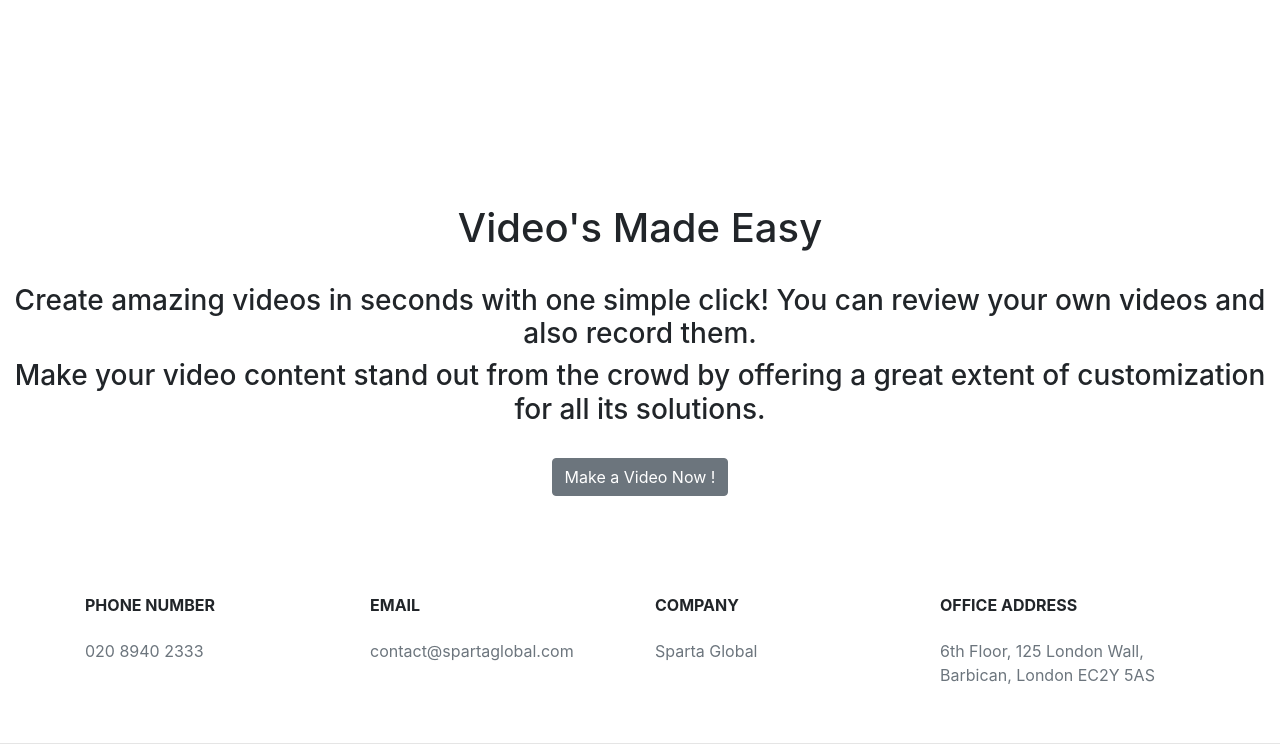
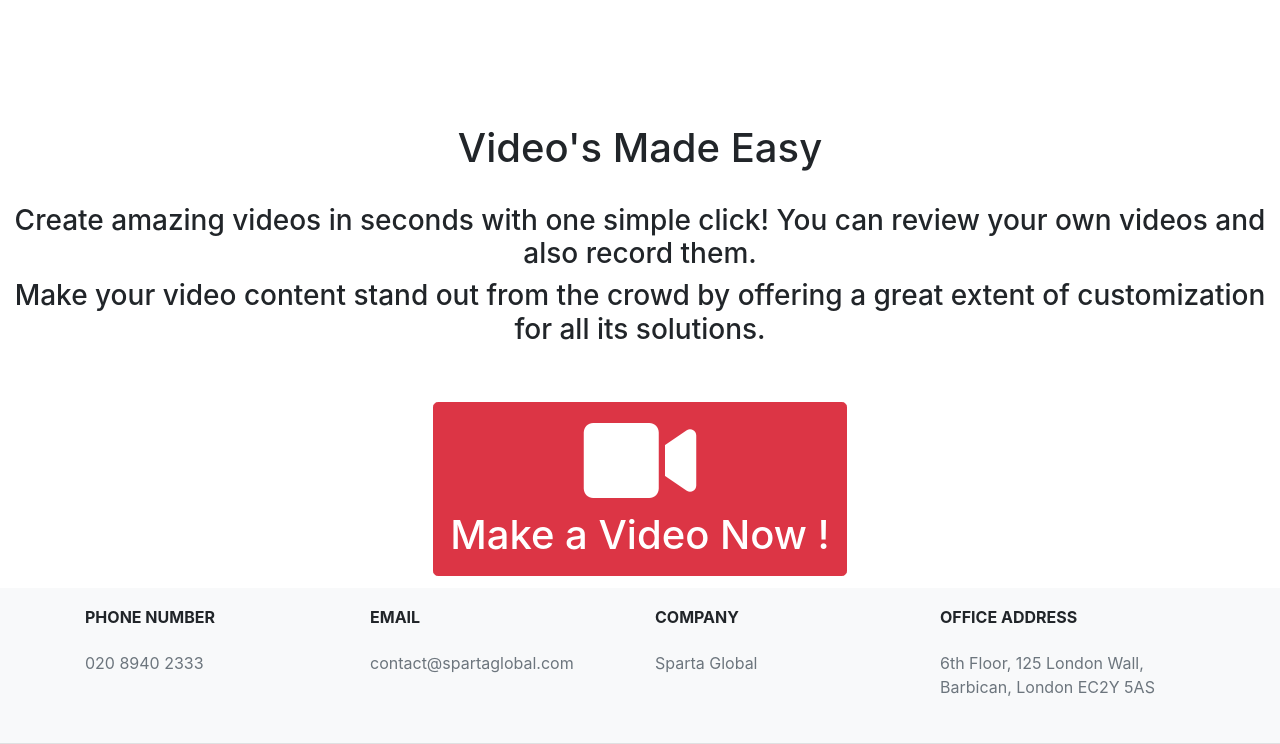
Before and after one commit to Benedek4000/eng130_week4_project, a Flask app: page / in a window 1280 px wide. Shown: the part 56-800 px from the top of the page. Run offline with Flask 2, Linux system fonts and the light colour scheme; some libraries are stand-ins or nearby versions.

Commit message:
finished footer and updated main page

```diff
--- a/frontend/templates/home.html
+++ b/frontend/templates/home.html
@@ -10,9 +10,11 @@
                     <h3>Create amazing videos in seconds with one simple click! You can review your own videos and also record them. </h3>
                     <h3>Make your video content stand out from the crowd by offering a great extent of customization for all its solutions. </h3>
                     <br/>
+                    <br/>
                     <div class="col text-center">
-                        <button onclick="location.href='videorec'" type="button" class="btn btn-secondary btn-large">Make a Video Now !</button>
+                        <button onclick="location.href='videorec'" type="button" class="btn btn-danger btn-lg"><i class="fa-solid fa-video fa-5x"></i><br/><h1>Make a Video Now !</h1></button>
                     </div>
+
                 </div>
             </div>
         </div>
--- a/frontend/templates/navbar.html
+++ b/frontend/templates/navbar.html
@@ -9,6 +9,7 @@
 
     <!-- Bootstrap CSS -->
     <link rel="stylesheet" href="https://stackpath.bootstrapcdn.com/bootstrap/4.3.1/css/bootstrap.min.css" integrity="sha384-ggOyR0iXCbMQv3Xipma34MD+dH/1fQ784/j6cY/iJTQUOhcWr7x9JvoRxT2MZw1T" crossorigin="anonymous">
+    <link href="https://cdnjs.cloudflare.com/ajax/libs/font-awesome/6.0.0/css/all.min.css" type="text/css" rel="stylesheet">
   </head>
   <body>
 
@@ -35,9 +36,9 @@
         </div>
       </nav>
 
-    <div class="fixed-bottom">
+    <div class="fixed-bottom bg-light">
       <footer class="bg-grey">
-        <div class="container py-3">
+        <div class="container py-1">
           <div class="row py-3">
 
             <div class="col-lg-3 col-md-6 mb-4 mb-lg-0">
```
